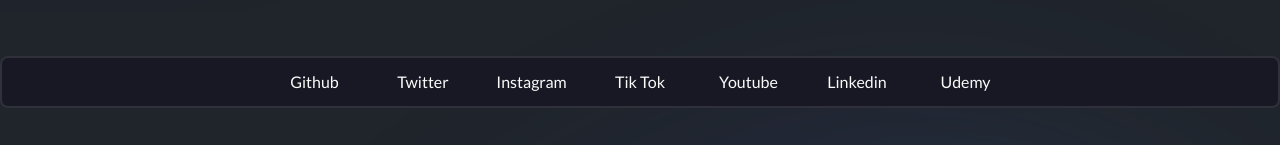
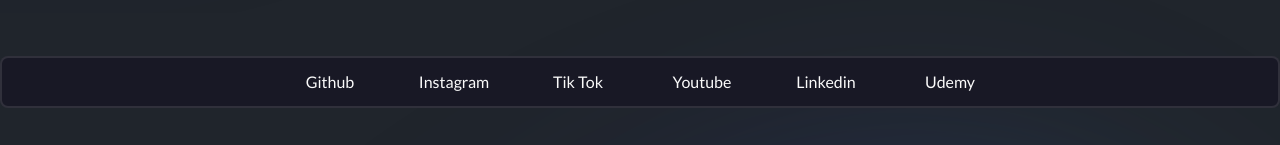
Before and after one commit to ratasi/rafatarrega.com, a Next.js app: page /recomendaciones in a window 1280 px wide. Shown: the part 1966-2111 px from the top of the page. Built offline with nearby package versions, Linux system fonts and the light colour scheme.

Commit message:
feat: remove link twitter

```diff
--- a/src/components/Footer/Footer.data.ts
+++ b/src/components/Footer/Footer.data.ts
@@ -2,10 +2,6 @@
   {
     name: "Github",
     link: "https://github.com/ratasi",
-  },
-  {
-    name: "Twitter",
-    link: "https://twitter.com/tarredev",
   },
   {
     name: "Instagram",
```
